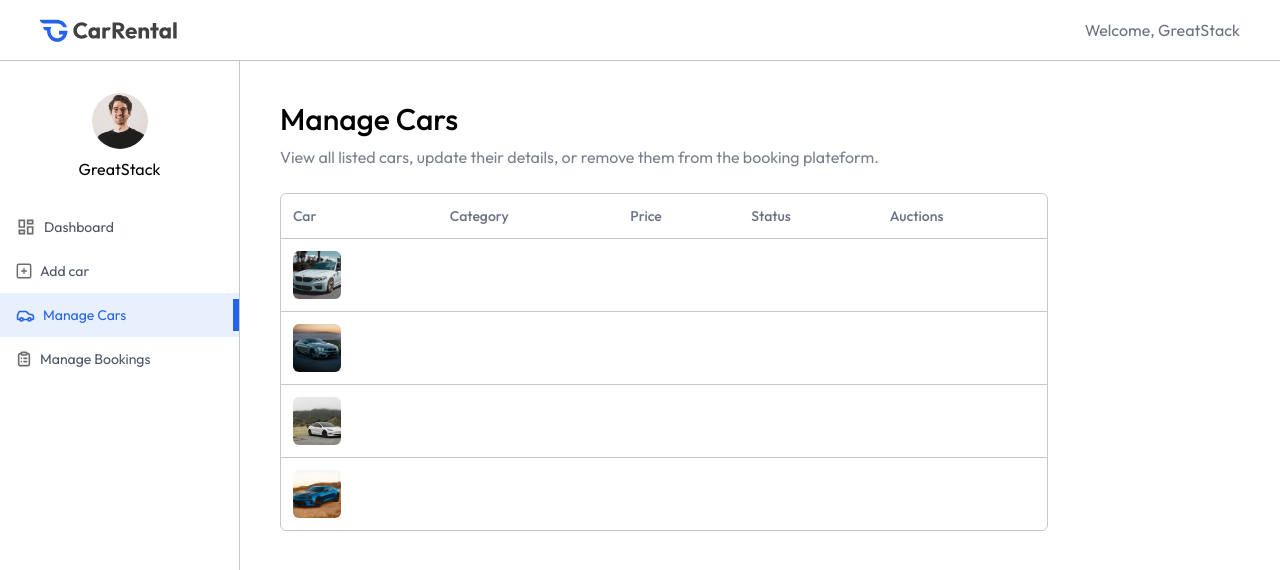
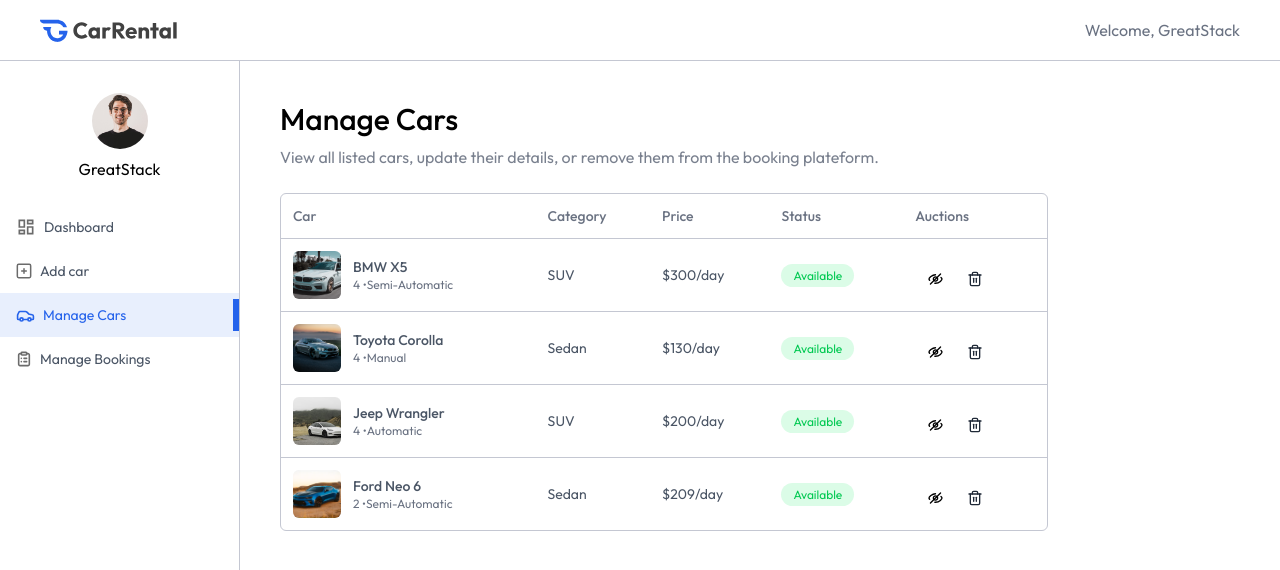
Before and after one commit to durgeshpatel055/Car-Rental-App, a React (Vite) app in the folder client/: page /owner/manage-cars in a window 1280 px wide. Shown: the top 570 px of the page. Built offline with nearby package versions, Linux system fonts and the light colour scheme.

Commit message:
completed the Manage cars page of car rental website

```diff
--- a/client/src/pages/owner/ManageCars.jsx
+++ b/client/src/pages/owner/ManageCars.jsx
@@ -1,9 +1,10 @@
 import React, { useEffect } from 'react'
 import { useState } from 'react'
-import { dummyCarData } from '../../assets/assets'
+import { assets, dummyCarData } from '../../assets/assets'
 import Title from '../../components/owner/Title'
 
 const ManageCars = () => {
+  const currency = import.meta.env.VITE_CURRENCY
 
 const [cars, setCars] = useState([])
 const fetchOwnerCars = async()=>{
@@ -39,9 +40,31 @@ const fetchOwnerCars = async()=>{
                 {cars.map((car, index)=>(
                    <tr key={index} className='border-t border-borderColor'>
                      <td className='p-3 flex items-center gap-3'>
-                       <img src={car.image} alt="" className='h-12 w-12 aspect-square rounded-md object-cover'/>
+                       <img src={car.image} alt="" className='h-12 w-12 aspect-square
+                        rounded-md object-cover'/>
+                       <div className='max-md:hidden'>
+                          <p className='font-medium'>{car.brand} {car.model}</p>
+                          <p className='text-xs text-gray-500'>{car.seating_capacity} •
+                            {car.transmission}</p>
+                       </div>
+                     </td>
 
+                     <td className='p-3 max-md:hidden'>{car.category}</td>
+                     <td className='p-3'>{currency}{car.pricePerDay}/day</td>
+
+
+                     <td className='p-3 max-md:hidden'>
+                      <span className={`px-3 py-1 rounded-full text-xs ${car.isAvaliable ? 'bg-green-100 text-green-500' : 'bg-red-100 text-red-500'}`}>
+                        {car.isAvaliable ? "Available" : "UnAvailable"}
+                        </span>
                      </td>
+                      <td className='flex items-center p-3'>
+                         <img src={car.isAvaliable ? assets.eye_close_icon : assets.eye_icon}
+                          alt=""  className='cursor-pointer'/>
+                         <img src={assets.delete_icon}
+                          alt=""  className='cursor-pointer'/>
+                      </td>
+
                    </tr>
                 ))}
               </tbody>
```
